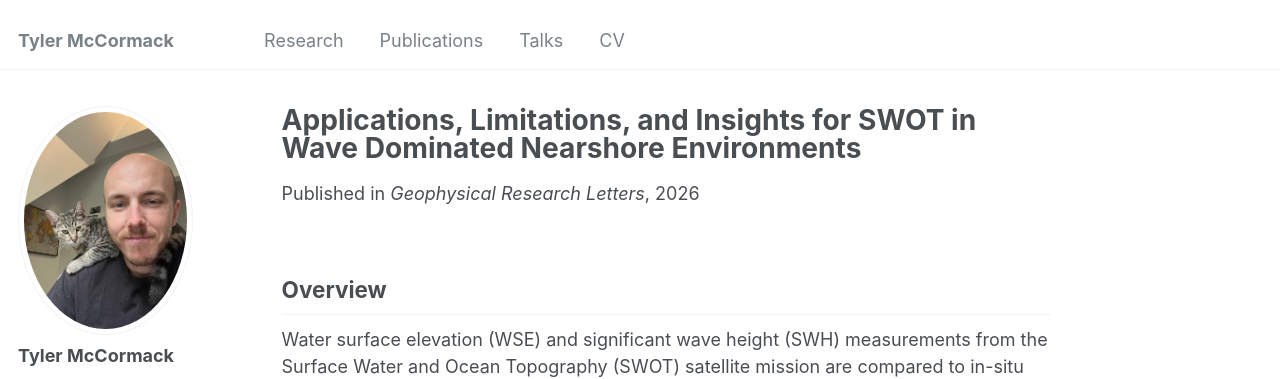
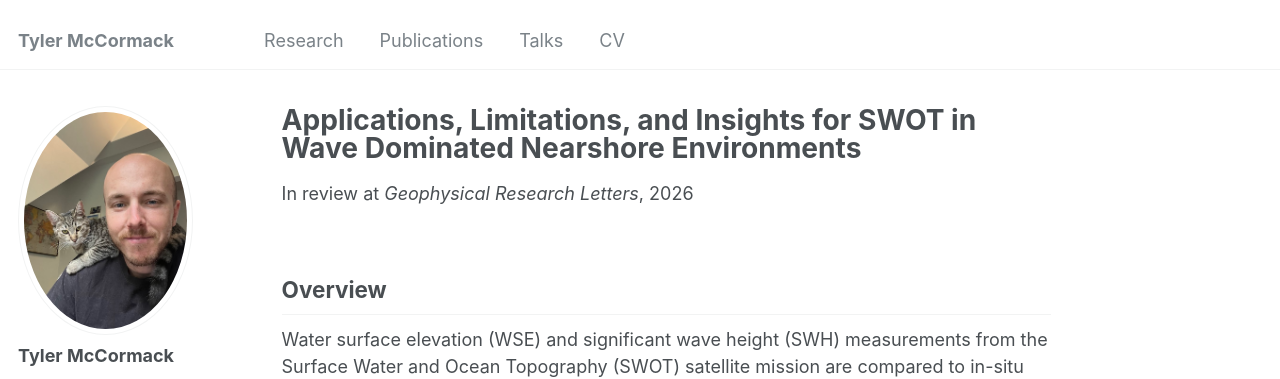
Before and after one commit to tylermccormack-research/tylermccormack-research.github.io, a Jekyll site: the page built from _publications/swotInsights.md, in a window 1280 px wide and 900 px high. Shown: the top 379 px of the window. Built offline with Jekyll 4.4.1, drawn with Linux system fonts in a browser that asks for light colours.

Commit message:
Update single.html

```diff
--- a/_layouts/single.html
+++ b/_layouts/single.html
@@ -36,6 +36,8 @@ layout: default
 
         {% if page.collection == 'teaching' %}
           <p> <i>{{ page.venue }}</i>, {{ page.date | default: "1900-01-01" | date: "%Y" }} </p>
+        {% elsif page.status == 'In review' and page.venue and page.date %}
+          <p>In review at <i>{{ page.venue }}</i>, {{ page.date | default: "1900-01-01" | date: "%Y" }} </p>
         {% elsif page.venue and page.date %}
           <p>Published in <i>{{ page.venue }}</i>, {{ page.date | default: "1900-01-01" | date: "%Y" }} </p>
         {% elsif page.date %}
```
